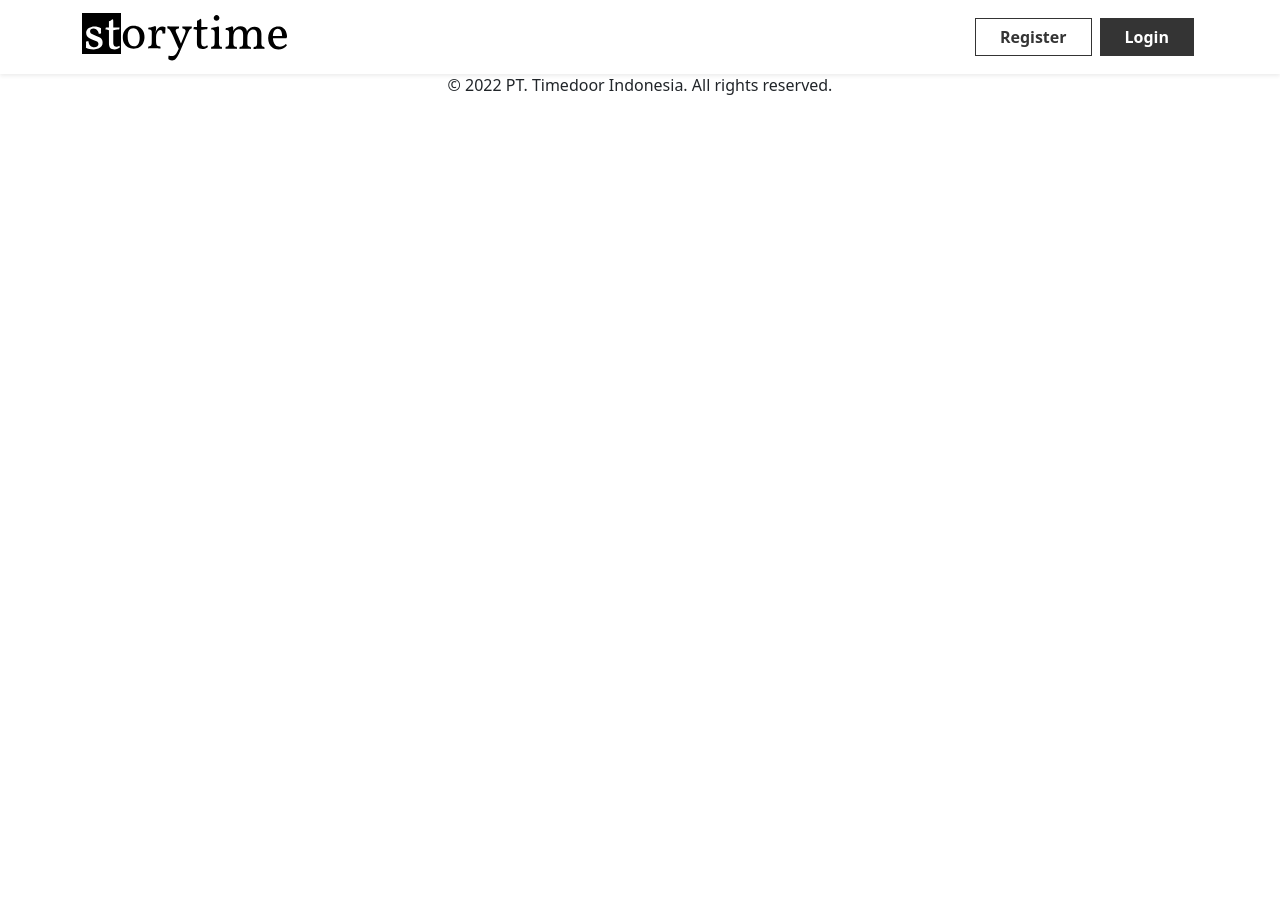
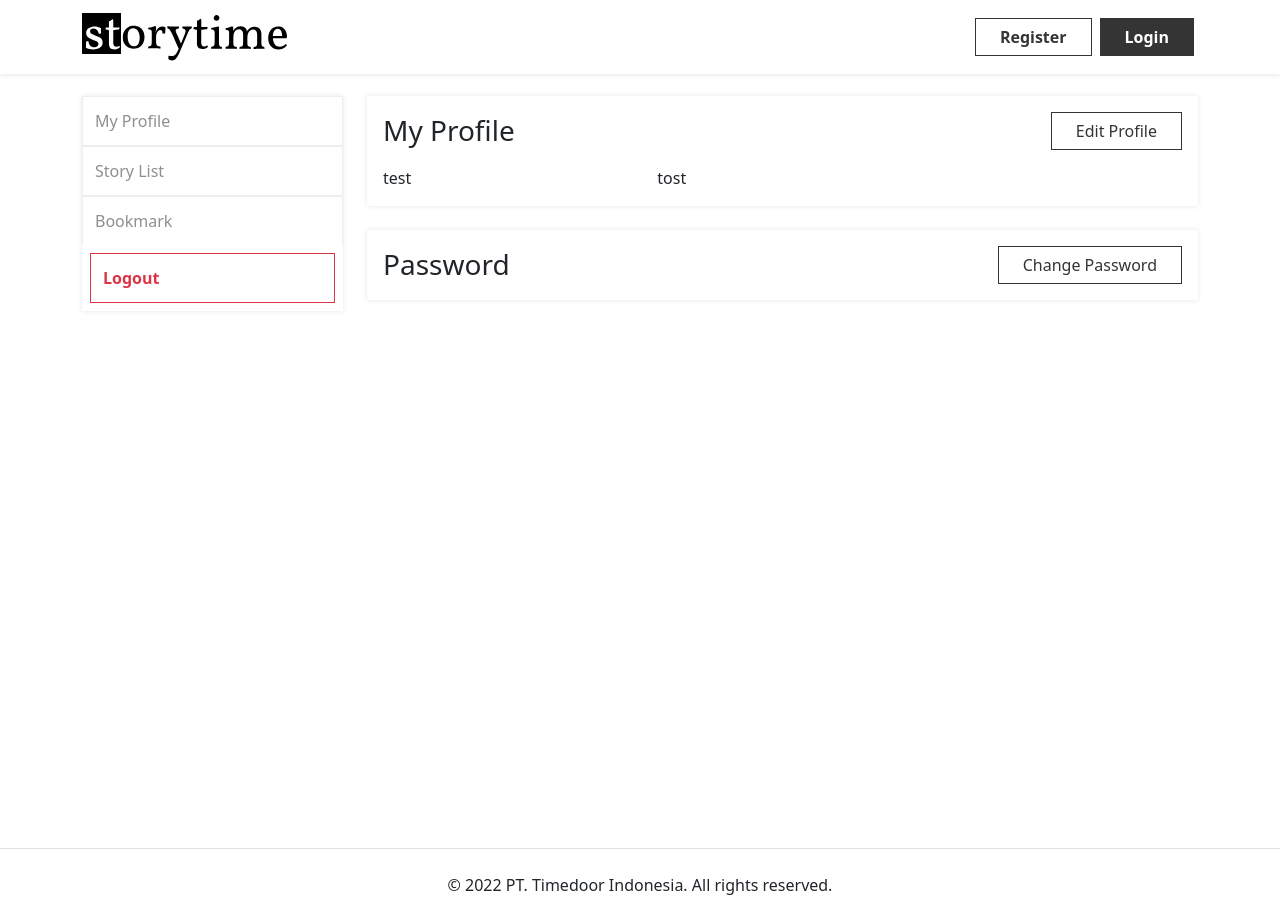
Before and after one commit to Khrisvana/story-time, a Nuxt app: page /user in a window 1280 px wide. Before the commit the page ends 800 px from the top, so only its background shows below. Built offline with nearby package versions, Linux system fonts and the light colour scheme; no server answers.

Commit message:
layouting profile

```diff
--- a/app.vue
+++ b/app.vue
@@ -2,6 +2,10 @@
 useSeoMeta({
     title: "Story Time",
 })
+
+const auth = useAuthStore()
+
+await useAsyncData(() => auth.getUser())
 </script>
 
 <template>
--- a/assets/styles/main.scss
+++ b/assets/styles/main.scss
@@ -5,6 +5,7 @@
 $primary: #343434;
 $secondary: #8f8f8f;
 $light: #eee;
+$white: #fff;
 
 $default-content-margin-top: 74px;
 $default-content-padding-top: 22px;
@@ -14,6 +15,7 @@ $theme-colors: map-merge($theme-colors, (
   "primary": $primary,
   "secondary": $secondary,
   "light": $light,
+  "white": $white,
 ));
 
 @import "bootstrap/scss/bootstrap";
--- a/components/layouts/default.vue
+++ b/components/layouts/default.vue
@@ -1,16 +1,9 @@
 <script lang="ts" setup>
-const auth = useAuthStore()
-
-await useAsyncData(() => auth.getUser())
-
-const user = computed(() => {
-    return auth.user_profile
-})
 </script>
 
 <template>
     <div>
-        <UiNavbar :user="user"/>
+        <UiNavbar />
         <div class="container mb-5">
             <slot />
         </div>
--- /dev/null
+++ b/components/layouts/profile.vue
@@ -0,0 +1,22 @@
+<script lang="ts" setup></script>
+
+<template>
+    <div>
+        <UiNavbar />
+        <div class="container mb-5">
+            <div class="main-wrapper">
+                <div class="content">
+                    <div class="row">
+                        <div class="col-lg-3 col-12 mb-4">
+                            <UiSidebar />
+                        </div>
+                        <div class="col-lg-9 col-12">
+                            <slot />
+                        </div>
+                    </div>
+                </div>
+            </div>
+        </div>
+        <UiFooter />
+    </div>
+</template>
--- a/components/section/login/index.vue
+++ b/components/section/login/index.vue
@@ -44,7 +44,7 @@ const formFields: Ref<Array<DynamicField>> = ref(fields)
 </template>
 
 <style lang="scss" scoped>
-.register {
+.login {
     &__success-img {
         width: 50%;
         max-width: 100%;
--- /dev/null
+++ b/components/section/user/index.vue
@@ -0,0 +1,7 @@
+<template>
+    <div class="row">
+        <div class="col-lg-3 col-12" >
+            <UiSidebar/>
+        </div>
+    </div>
+</template>
--- a/components/ui/navbar/index.vue
+++ b/components/ui/navbar/index.vue
@@ -1,5 +1,7 @@
 <script lang="ts" setup>
-const props = defineProps<{ user: any }>()
+const auth = useAuthStore()
+
+await useAsyncData(() => auth.getUser())
 </script>
 
 <template>
@@ -22,7 +24,7 @@ const props = defineProps<{ user: any }>()
                 <span class="navbar-toggler-icon"></span>
             </button>
             <div class="collapse navbar-collapse" id="navbarSupportedContent">
-                <ul class="navbar-nav ms-auto mb-2 mb-lg-0" v-if="!user">
+                <ul class="navbar-nav ms-auto mb-2 mb-lg-0" v-if="!auth.user_profile">
                     <li class="nav-item">
                         <UiButton
                             type="nuxt-link"
@@ -44,10 +46,10 @@ const props = defineProps<{ user: any }>()
                     <li class="nav-item">
                         <UiButton
                             type="nuxt-link"
-                            link="/register"
+                            link="/user"
                             class="fw-semibold btn-primary d-flex align-items-center"
                             ><Icon name="material-symbols:account-circle" class="me-2 fs-5" />{{
-                                user?.name
+                                auth.user_profile?.name
                             }}</UiButton
                         >
                     </li>
--- /dev/null
+++ b/components/ui/sidebar/index.vue
@@ -0,0 +1,32 @@
+<template>
+    <aside class="card sidebar d-flex flex-column p-0">
+        <UiButton class="sidebar__btn btn-outline-light">My Profile</UiButton>
+        <UiButton class="sidebar__btn btn-outline-light">Story List</UiButton>
+        <UiButton class="sidebar__btn btn-outline-light border-bottom-0">Bookmark</UiButton>
+        <div class="w-100 px-2 py-2">
+            <UiButton class="sidebar__btn btn-outline-danger fw-semibold">Logout</UiButton>
+        </div>
+    </aside>
+</template>
+
+<style lang="scss" scoped>
+@use "assets/styles/main" as v;
+
+.sidebar {
+    &__btn {
+        width: 100%;
+        border-radius: 0;
+        text-align: left;
+        padding-top: .75rem;
+        padding-bottom: .75rem;
+
+        &.btn-outline-light {
+            color: v.$secondary;
+            &:hover, &:focus-visible {
+                color: black;
+            }
+        }
+
+    }
+}
+</style>
--- /dev/null
+++ b/layouts/profile.vue
@@ -0,0 +1,5 @@
+<template>
+    <LayoutsProfile>
+        <slot/>
+    </LayoutsProfile>
+</template>
--- a/pages/login/index.vue
+++ b/pages/login/index.vue
@@ -1,6 +1,6 @@
 <template>
     <div class="main-wrapper">
-        <div class="content row justify-content-center register">
+        <div class="content row justify-content-center login">
             <!-- SECTION LOGIN -->
             <SectionLogin/>
             <!-- !SECTION LOGIN -->
--- /dev/null
+++ b/pages/user/index.vue
@@ -0,0 +1,38 @@
+<script setup lang="ts">
+definePageMeta({
+    layout: "profile",
+})
+</script>
+
+<template>
+    <div class="card mb-4">
+        <div class="card-body">
+            <div class="d-flex justify-content-between align-items-center">
+                <h3 class="mb-0">My Profile</h3>
+                <div>
+                    <UiButton class="btn-outline-primary"
+                        >Edit Profile</UiButton
+                    >
+                </div>
+            </div>
+
+            <div class="row mt-3">
+                <div class="col-lg-4 col-12">test</div>
+                <div class="col-lg-8 col-12">tost</div>
+            </div>
+        </div>
+    </div>
+
+    <div class="card">
+        <div class="card-body">
+            <div class="d-flex justify-content-between align-items-center">
+                <h3 class="mb-0">Password</h3>
+                <div>
+                    <UiButton class="btn-outline-primary"
+                        >Change Password</UiButton
+                    >
+                </div>
+            </div>
+        </div>
+    </div>
+</template>
```
